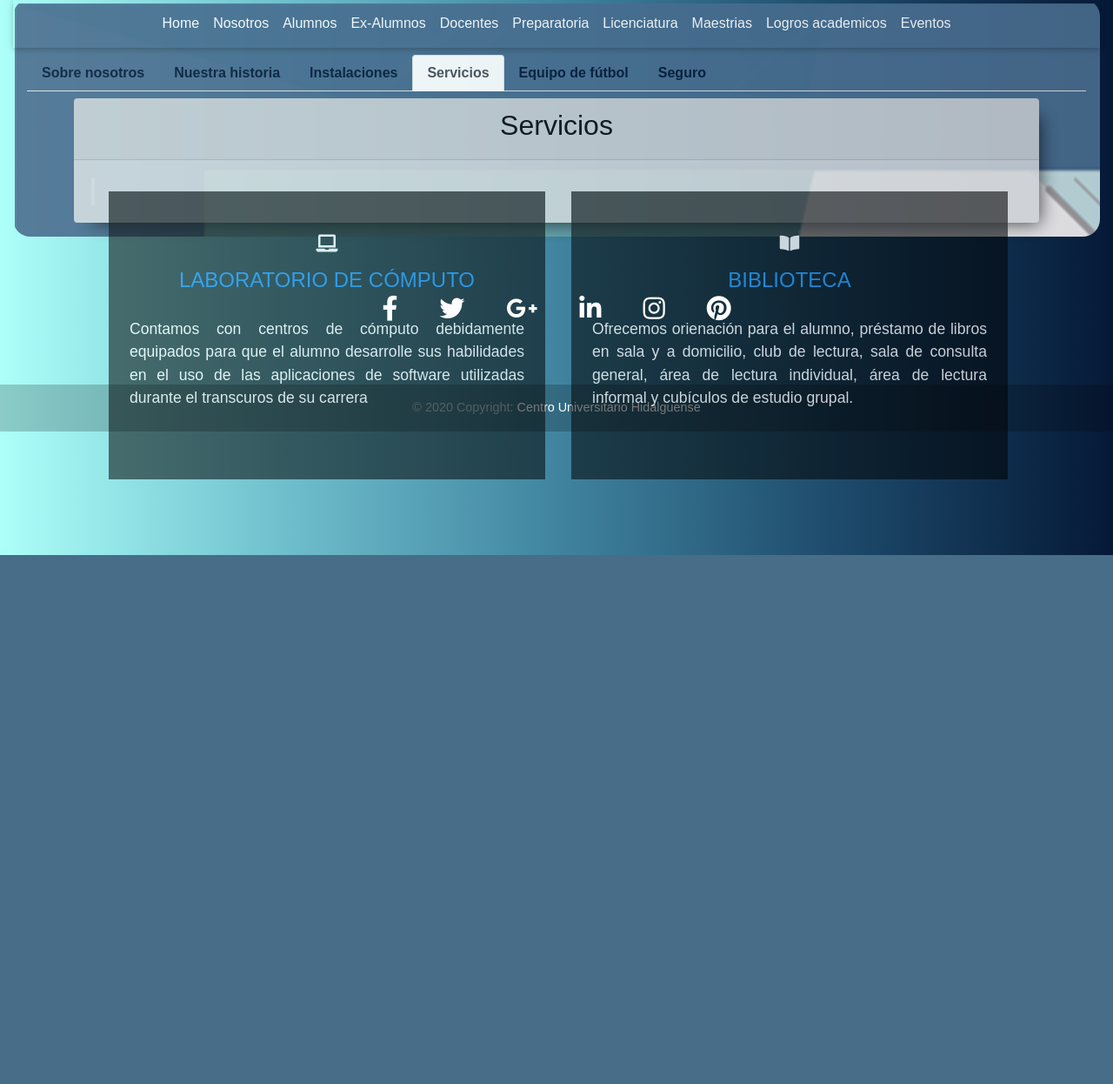
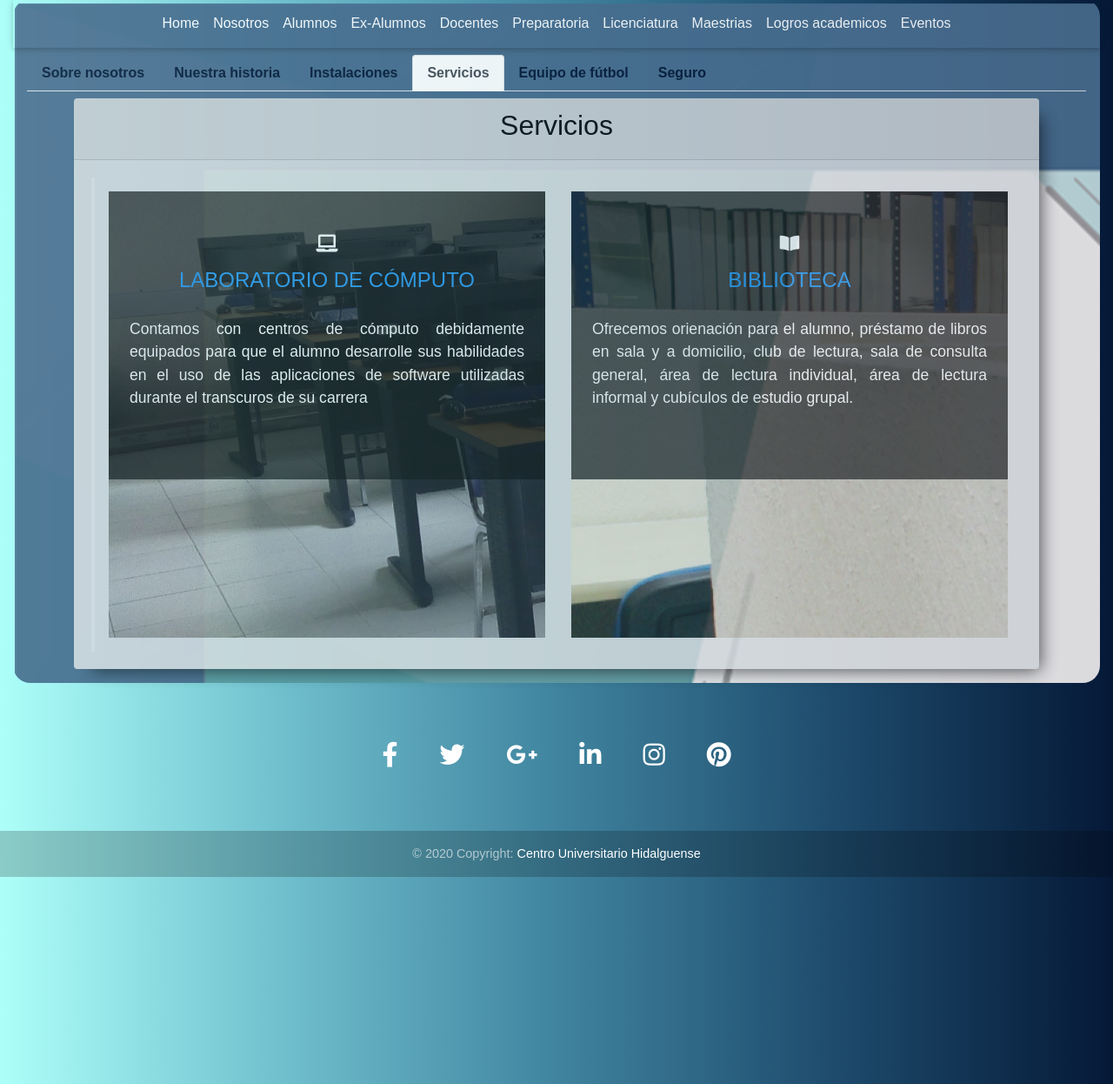
Before and after one commit to Miguel98R/cuhPlataforma, a PHP site: page /sobre_nosotros.php in a window 1280 px wide, after a click on "Servicios". Shown: the part 162-1408 px from the top of the page at 87% size. Before the commit the page ends 800 px from the top, so only its background shows below. Run offline with PHP 8.4, Linux system fonts and the light colour scheme; some libraries are stand-ins or nearby versions.

Commit message:
card de servicios

```diff
--- a/css/style.css
+++ b/css/style.css
@@ -36,7 +36,6 @@ body{
     background-color: transparent;
     width: 100%;
     height: 100%;
-    display: flex;
     perspective: 1000px;
   }
 
@@ -54,7 +53,7 @@ body{
   }
 
   .flip-card-front, .flip-card-back {
-    position: absolute;
+    /* position: absolute; */
     width: 100%;
     height: 100%;
     -webkit-backface-visibility: hidden;
```
